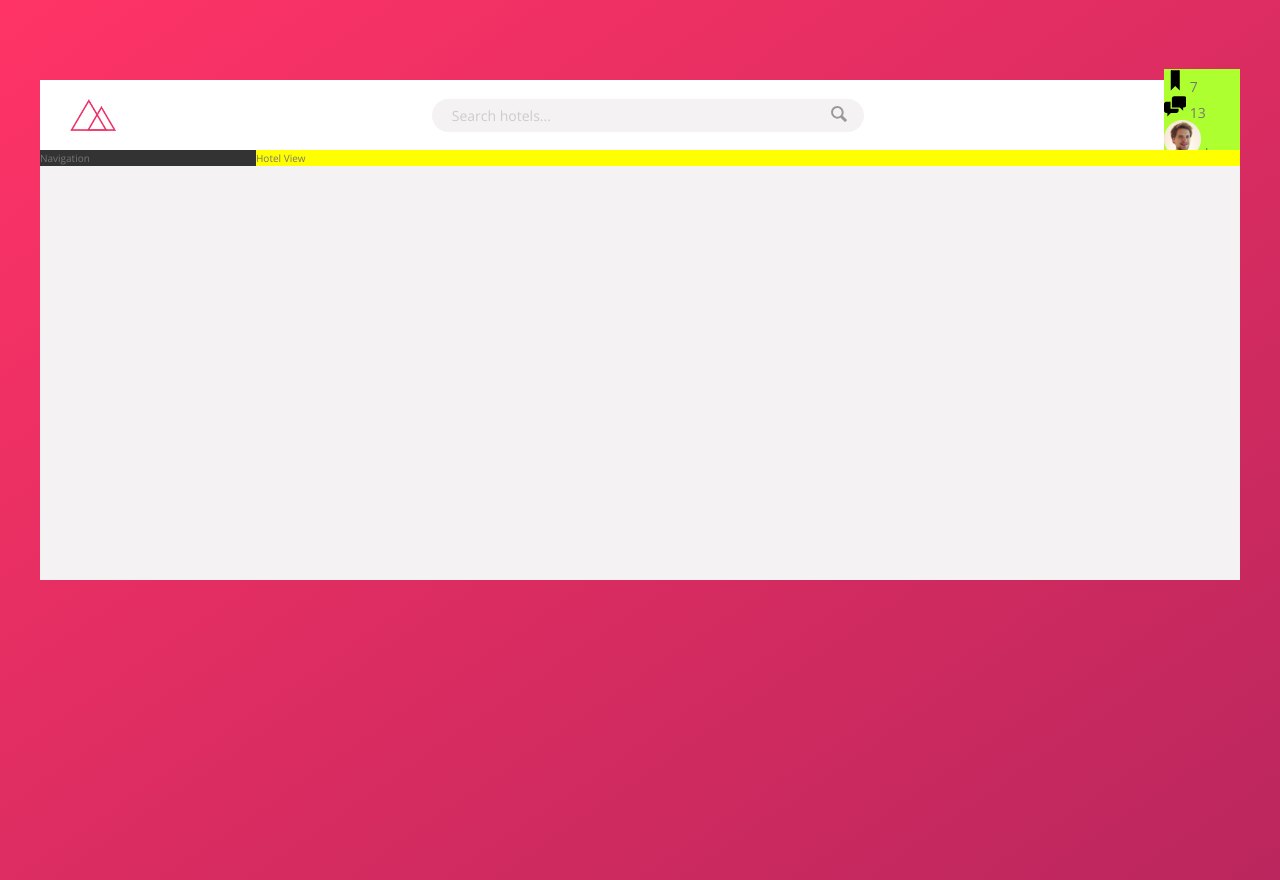
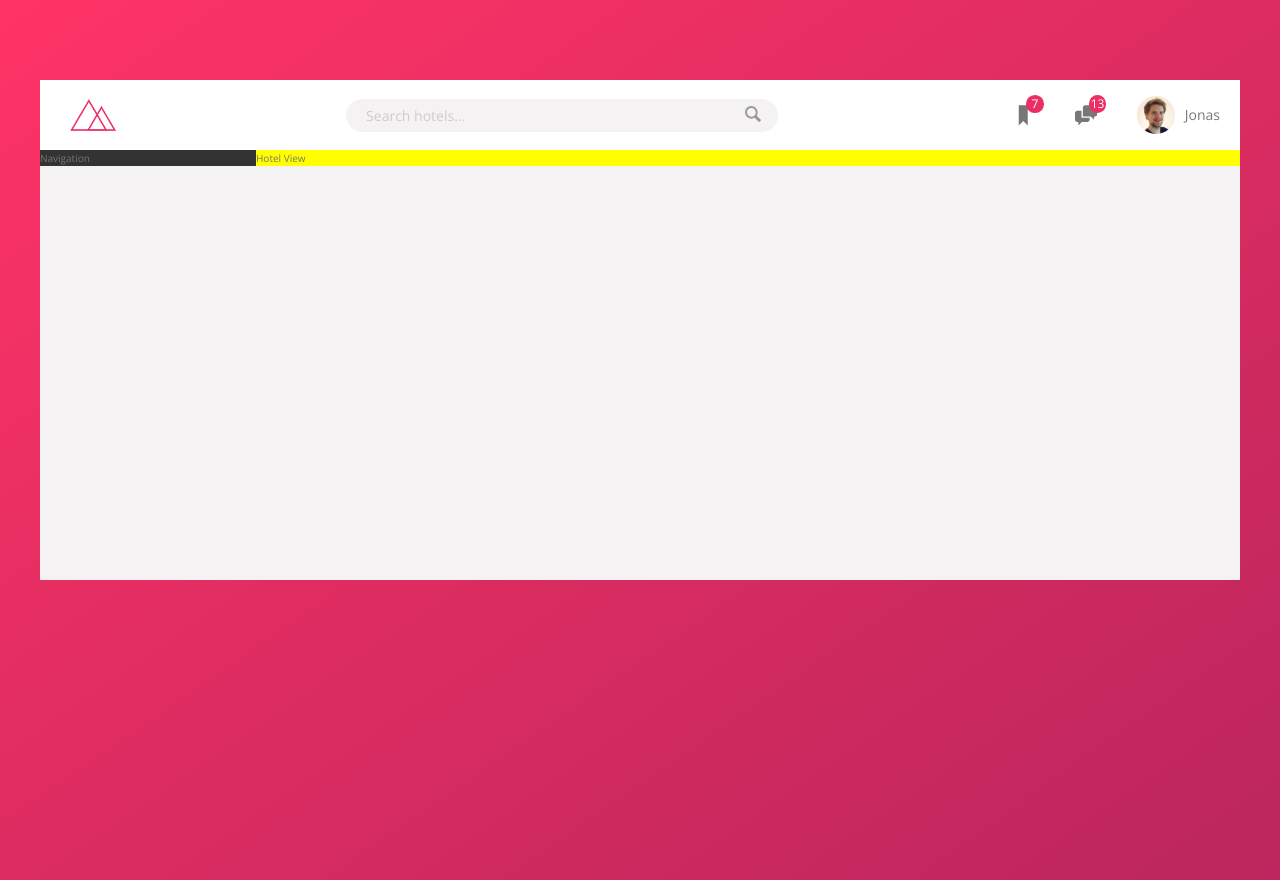
Before and after one commit to DannyClark90/Trillo, a website: page index.html in a window 1280 px wide. Drawn offline with nearby package versions, Linux system fonts and the light colour scheme.

Commit message:
Header complete. User icons formatted.

```diff
--- a/sass/_components.scss
+++ b/sass/_components.scss
@@ -60,17 +60,46 @@
 
 //// USER NAVIGATION
 .user-nav {
+    display: flex;
+    align-items: center;
+    align-self: stretch;
+
+    & > * {
+        padding: 0 2rem;
+        cursor: pointer;
+        height: 100%;
+        display: flex;
+        align-items: center;
+    }
+
+    & > *:hover{
+        background-color: var(--color-grey-light-2);
+    }
+
     &__icon-box{
-        background-color: greenyellow;
+      position: relative;
     }
 
     &__icon{
         height: 2.25rem;
         width: 2.25rem;
+        fill: var(--color-grey-dark-2);
     }
 
     &__notification{
+        font-size: 1.2rem;
+        height: 1.75rem;
+        width: 1.75rem;
+        border-radius: 50%;
+        background-color: var(--color-primary);
+        color: #fff;
+        position: absolute;
+        right: 1.1rem;
+        top: 1.5rem;
 
+        display: flex;
+        justify-content: center;
+        align-items: center;
     }
 
     &__user{
@@ -80,6 +109,7 @@
     &__user-photo{
         height: 3.75rem;
         border-radius: 50%;
+        margin-right: 1rem;
     }
 
     &__user-name{
```
Also changed, not shown: css/style.css.
